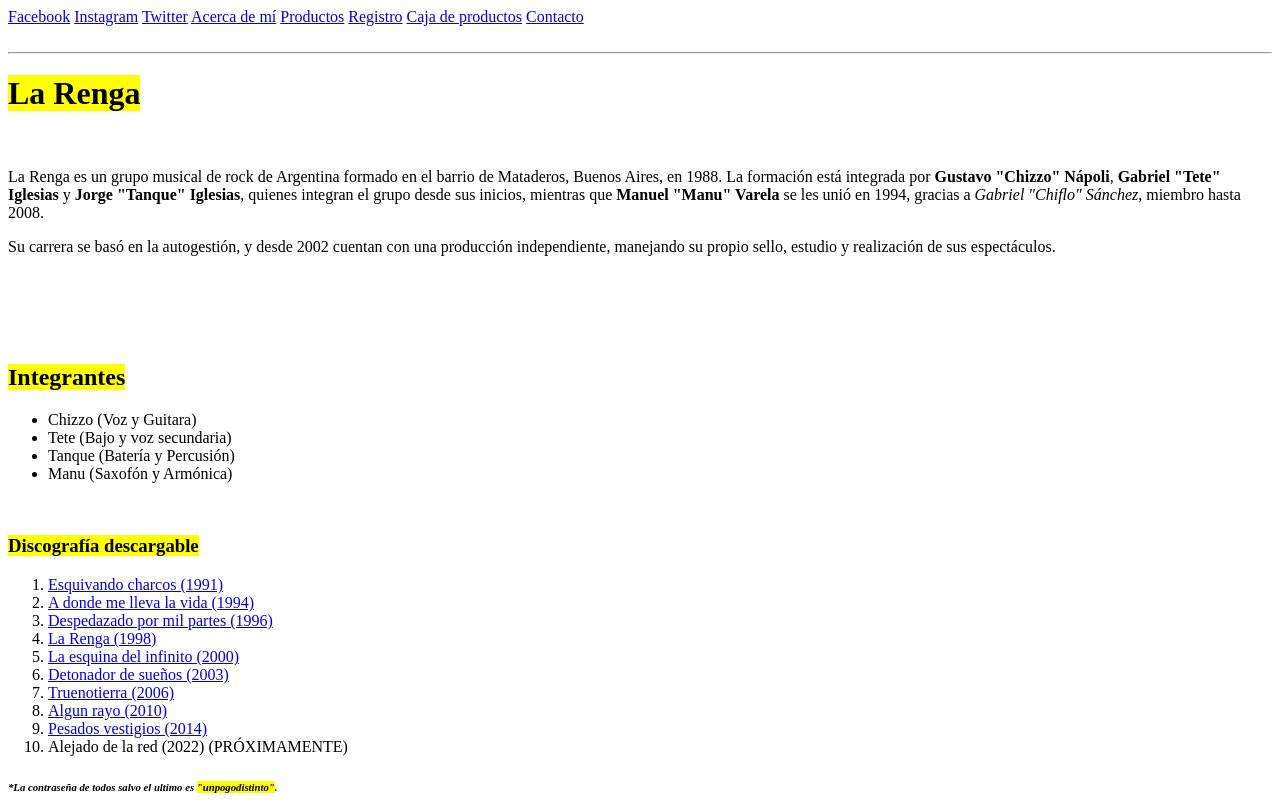
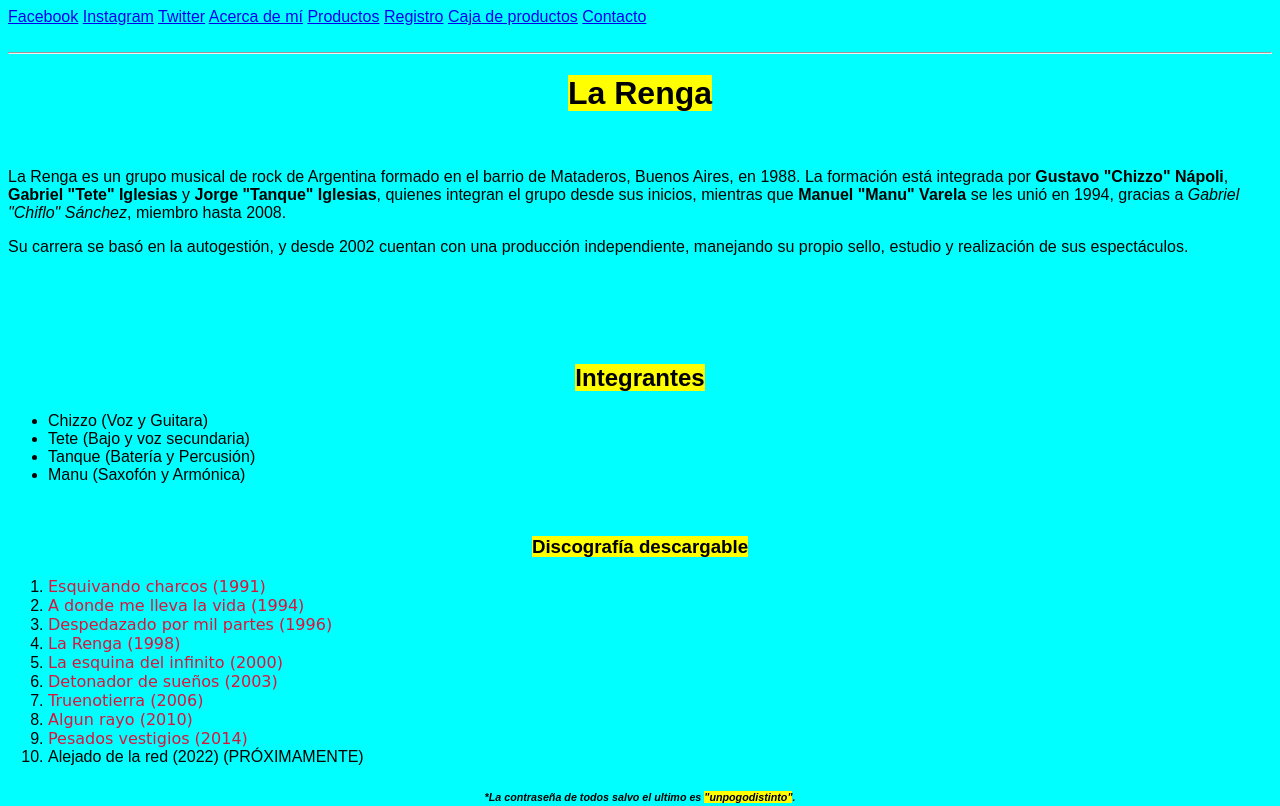
Before and after one commit to Adrizzed95/Trabajo-Integrador-Adri, a plain HTML site: page Trabajo/Index.html in a window 1280 px wide. Shown: the top 806 px of the page. Drawn offline with Linux system fonts and the light colour scheme.

Commit message:
Incorporacion hoja de estilo CSS3

```diff
--- /dev/null
+++ b/Trabajo/Css/StyleTrabajo.css
@@ -0,0 +1,26 @@
+body {
+    background-color: aqua;
+    font-family: Arial, Helvetica, sans-serif;
+}
+
+h1 {
+    text-align: center;
+}
+
+h2 {
+    text-align: center;
+}
+
+h3 {
+    text-align: center;
+}
+
+h6 {
+    text-align: center;
+}
+
+div a:link, a:visited, a:active {
+    color: crimson;
+    font-family: cursive;
+    text-decoration: none;
+}
--- a/Trabajo/Index.html
+++ b/Trabajo/Index.html
@@ -4,6 +4,7 @@
 <head>
   <meta charset="UTF-8">
   <meta name="viewport" content="width=device-width, initial-scale=1">
+ <link type="text/css" rel="stylesheet" href="css/StyleTrabajo.css">
   <title> La Renga </title>
 </head>
 
```
